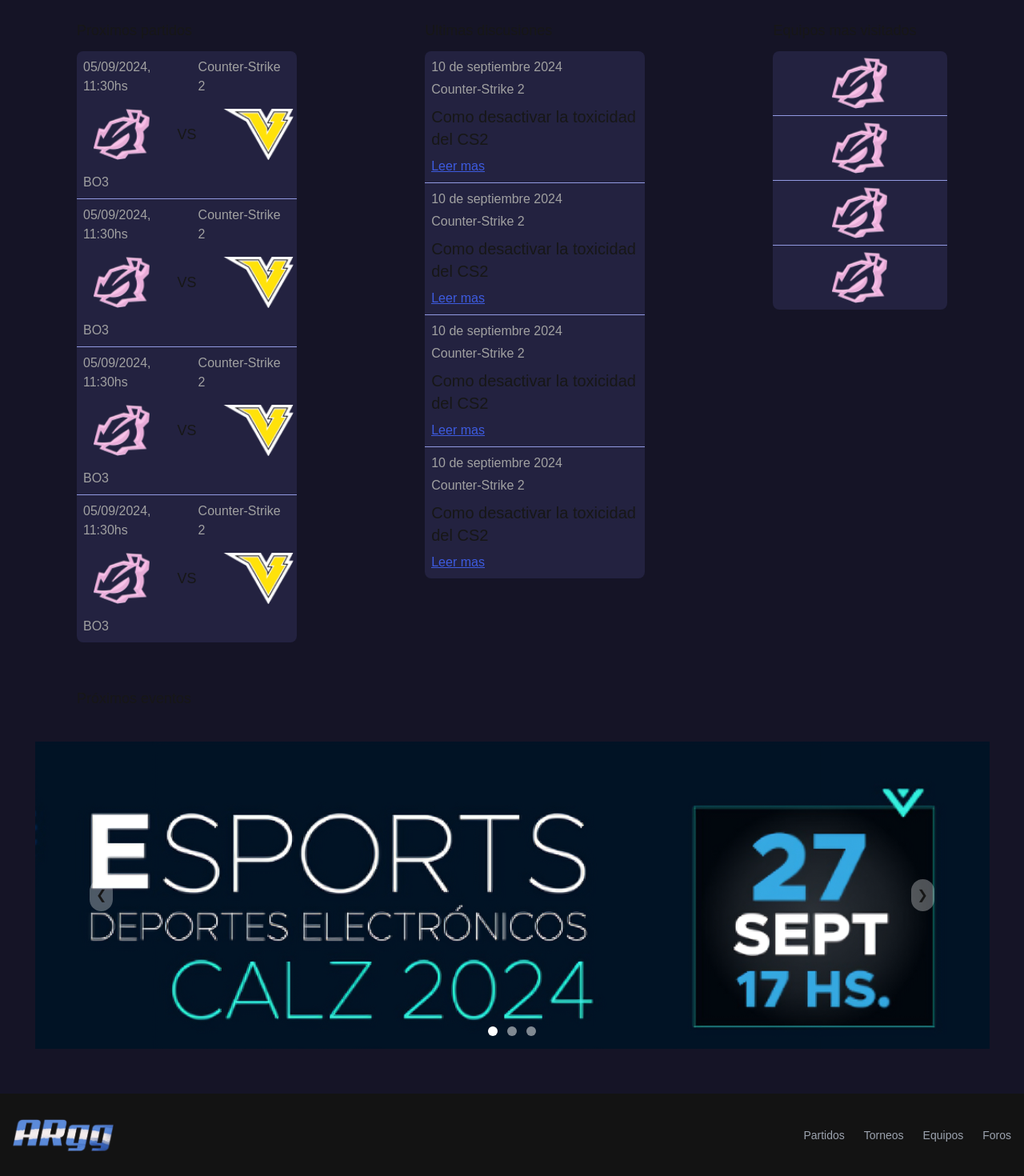
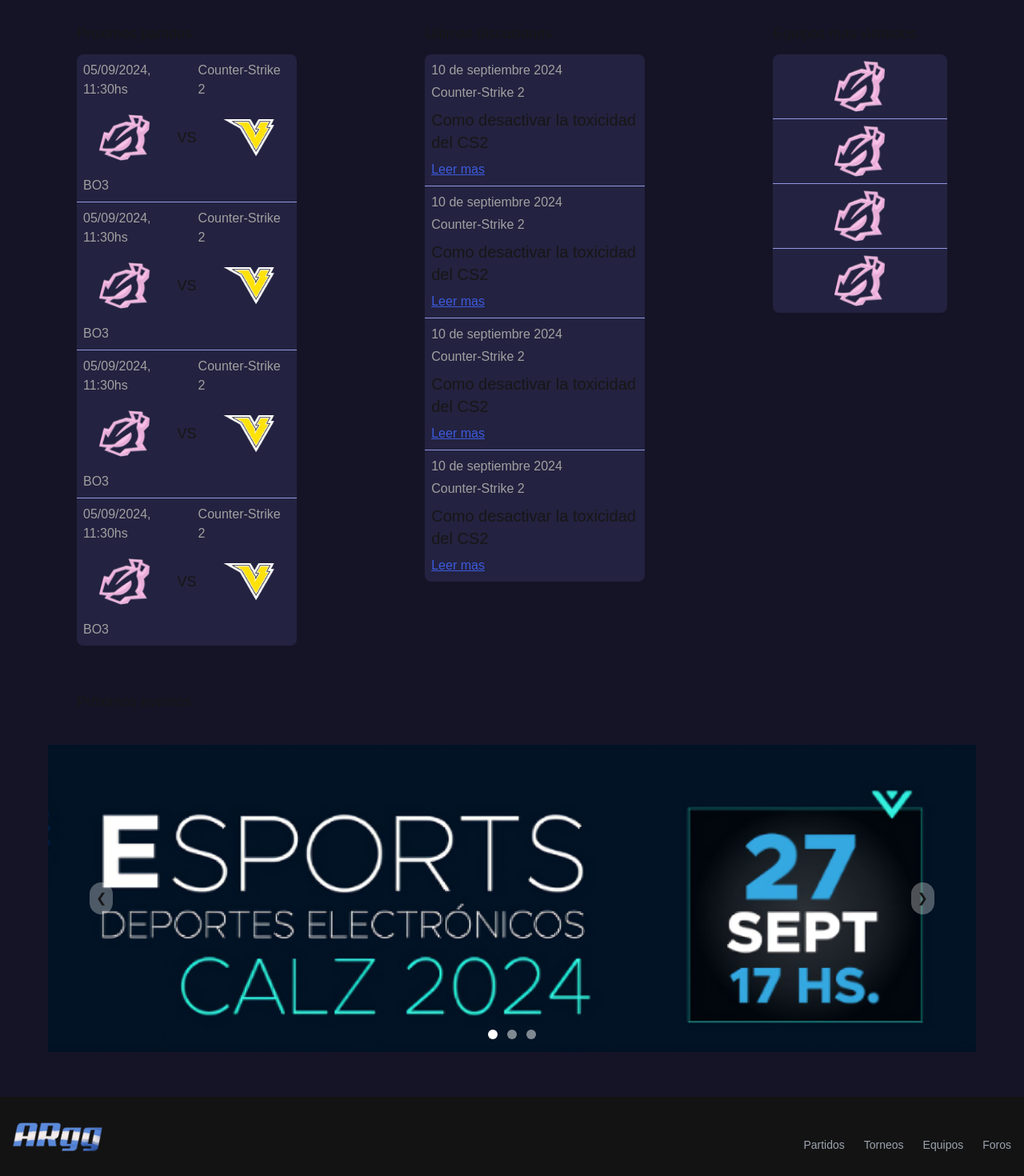
Before and after one commit to matugramajo/ARgg, a Next.js app: page / in a window 1280 px wide. Shown: the part 340-1810 px from the top of the page at 80% size. Built offline with nearby package versions, Linux system fonts and the light colour scheme.

Commit message:
cambie el tag img por Image

```diff
--- a/src/app/components/cards.tsx
+++ b/src/app/components/cards.tsx
@@ -1,4 +1,5 @@
 import React from "react";
+import Image from "next/image";
 
 const Cards: React.FC = () => {
   return (
@@ -14,12 +15,22 @@
               <div>Counter-Strike 2</div>
             </div>
             <div className="grid grid-cols-3 justify-between py-4">
-              <div className="justify-self-end">
-                <img src="/Logo Shinden.png" className="h-16" alt="Logo ARgg" />
+              <div className="justify-self-end relative w-16 h-16">
+                <Image
+                  objectFit="contain"
+                  layout="fill"
+                  src="/Logo Shinden.png"
+                  alt="Logo ARgg"
+                />
               </div>
               <div className="justify-self-center content-center">VS</div>
-              <div className="justify-self-start">
-                <img src="/Logo Velox.png" className="h-16" alt="Logo ARgg" />
+              <div className="justify-self-start relative w-16 h-16">
+                <Image
+                  objectFit="contain"
+                  layout="fill"
+                  src="/Logo Velox.png"
+                  alt="Logo ARgg"
+                />
               </div>
             </div>
             <div className="px-2 text-base text-[#a1a1a1]">BO3</div>
@@ -30,14 +41,25 @@
               <div>Counter-Strike 2</div>
             </div>
             <div className="grid grid-cols-3 justify-between py-4">
-              <div className="justify-self-end">
-                <img src="/Logo Shinden.png" className="h-16" alt="Logo ARgg" />
+              <div className="justify-self-end relative w-16 h-16">
+                <Image
+                  objectFit="contain"
+                  layout="fill"
+                  src="/Logo Shinden.png"
+                  alt="Logo ARgg"
+                />
               </div>
               <div className="justify-self-center content-center">VS</div>
-              <div className="justify-self-start">
-                <img src="/Logo Velox.png" className="h-16" alt="Logo ARgg" />
+              <div className="justify-self-start relative w-16 h-16">
+                <Image
+                  objectFit="contain"
+                  layout="fill"
+                  src="/Logo Velox.png"
+                  alt="Logo ARgg"
+                />
               </div>
             </div>
+
             <div className="px-2 text-base text-[#a1a1a1]">BO3</div>
           </div>
           <div className="border-b border-b-[#9199E1] py-2">
@@ -46,12 +68,22 @@
               <div>Counter-Strike 2</div>
             </div>
             <div className="grid grid-cols-3 justify-between py-4">
-              <div className="justify-self-end">
-                <img src="/Logo Shinden.png" className="h-16" alt="Logo ARgg" />
+              <div className="justify-self-end relative w-16 h-16">
+                <Image
+                  objectFit="contain"
+                  layout="fill"
+                  src="/Logo Shinden.png"
+                  alt="Logo ARgg"
+                />
               </div>
               <div className="justify-self-center content-center">VS</div>
-              <div className="justify-self-start">
-                <img src="/Logo Velox.png" className="h-16" alt="Logo ARgg" />
+              <div className="justify-self-start relative w-16 h-16">
+                <Image
+                  objectFit="contain"
+                  layout="fill"
+                  src="/Logo Velox.png"
+                  alt="Logo ARgg"
+                />
               </div>
             </div>
             <div className="px-2 text-base text-[#a1a1a1]">BO3</div>
@@ -62,14 +94,25 @@
               <div>Counter-Strike 2</div>
             </div>
             <div className="grid grid-cols-3 justify-between py-4">
-              <div className="justify-self-end">
-                <img src="/Logo Shinden.png" className="h-16" alt="Logo ARgg" />
+              <div className="justify-self-end relative w-16 h-16">
+                <Image
+                  objectFit="contain"
+                  layout="fill"
+                  src="/Logo Shinden.png"
+                  alt="Logo ARgg"
+                />
               </div>
               <div className="justify-self-center content-center">VS</div>
-              <div className="justify-self-start">
-                <img src="/Logo Velox.png" className="h-16" alt="Logo ARgg" />
+              <div className="justify-self-start relative w-16 h-16">
+                <Image
+                  objectFit="contain"
+                  layout="fill"
+                  src="/Logo Velox.png"
+                  alt="Logo ARgg"
+                />
               </div>
             </div>
+
             <div className="px-2 text-base text-[#a1a1a1]">BO3</div>
           </div>
         </div>
@@ -151,29 +194,41 @@
         </div>
         <div className="flex flex-col bg-[#232240] rounded-lg">
           <div className="grid grid-flow-col border-b border-b-[#9199E1] py-2">
-            <img
+            <Image
               src="/Logo Shinden.png"
+              width={64}
+              height={64}
+              objectFit="contain"
               className="h-16 justify-self-center"
               alt="Logo ARgg"
             />
           </div>
           <div className="grid grid-flow-row border-b border-b-[#9199E1] py-2">
-            <img
+            <Image
               src="/Logo Shinden.png"
+              width={64}
+              height={64}
+              objectFit="contain"
               className="h-16 justify-self-center"
               alt="Logo ARgg"
             />
           </div>
           <div className="grid grid-flow-row border-b border-b-[#9199E1] py-2">
-            <img
+            <Image
               src="/Logo Shinden.png"
+              width={64}
+              height={64}
+              objectFit="contain"
               className="h-16 justify-self-center"
               alt="Logo ARgg"
             />
           </div>
           <div className="grid grid-flow-row py-2">
-            <img
+            <Image
               src="/Logo Shinden.png"
+              width={64}
+              height={64}
+              objectFit="contain"
               className="h-16 justify-self-center"
               alt="Logo ARgg"
             />
--- a/src/app/components/carousel.tsx
+++ b/src/app/components/carousel.tsx
@@ -1,6 +1,7 @@
 "use client";
 
 import React, { useState } from "react";
+import Image from "next/image";
 
 const Carousel: React.FC = () => {
   const [currentIndex, setCurrentIndex] = useState(0);
@@ -28,8 +29,10 @@
               index === currentIndex ? "opacity-100" : "opacity-0"
             }`}
           >
-            <img
+            <Image
               src={image}
+              layout="fill"
+              objectFit="contain"
               className="block h-full object-cover justify-self-center"
               alt={`Slide ${index + 1}`}
             />
--- a/src/app/components/footer.tsx
+++ b/src/app/components/footer.tsx
@@ -1,4 +1,5 @@
 import React from "react";
+import Image from "next/image";
 import { X, Github, Discord, Linkedin } from "./logos";
 
 const Footer: React.FC = () => {
@@ -7,10 +8,19 @@
       <div className="w-full max-w-screen-xl mx-auto p-4 md:py-8">
         <div className="sm:flex sm:items-center sm:justify-between">
           <a
-            href="https://flowbite.com/"
+            href="#"
             className="flex items-center mb-4 sm:mb-0 space-x-3 rtl:space-x-reverse"
           >
-            <img src="/Logo-ARgg-2.png" className="h-10" alt="Flowbite Logo" />
+            <div className="relative h-14 w-28">
+              <Image
+                src="/Logo-ARgg-2.png"
+                layout="responsive"
+                width={100}
+                height={50}
+                objectFit="contain"
+                alt="Flowbite Logo"
+              />
+            </div>
           </a>
           <ul className="flex flex-wrap items-center mb-6 text-sm font-medium sm:mb-0 text-gray-400">
             <li>
--- a/src/app/components/navbar.tsx
+++ b/src/app/components/navbar.tsx
@@ -1,41 +1,86 @@
-import React from 'react';
-import { Arg } from './logos';
+import React from "react";
+import Image from "next/image";
+import { Arg } from "./logos";
 
 const Navbar: React.FC = () => {
   return (
     <nav className="bg-[#131313] border-gray-700">
       <div className="flex flex-wrap items-center justify-between mx-10 py-2">
-        <a href="#" className="flex items-center space-x-3 rtl:space-x-reverse">
-            <img src="/Logo-ARgg.png" className="h-16" alt="Logo ARgg" />
+        <a
+          href="#"
+          className="flex items-center mb-4 sm:mb-0 space-x-3 rtl:space-x-reverse"
+        >
+          <div className="relative h-20 w-40">
+            <Image
+              src="/Logo-ARgg.png"
+              layout="responsive"
+              width={100}
+              height={50}
+              objectFit="contain"
+              alt="Flowbite Logo"
+            />
+          </div>
         </a>
         <div className="hidden w-full md:block md:w-auto" id="navbar-dropdown">
-        <ul className="flex font-medium p-4 mt-4 border rounded-lg md:space-x-8 rtl:space-x-reverse md:mt-0 md:border-0 border-gray-700">
+          <ul className="flex font-medium p-4 mt-4 border rounded-lg md:space-x-8 rtl:space-x-reverse md:mt-0 md:border-0 border-gray-700">
             <li>
-                <a href="#" className="block py-2 px-3 rounded text-white hover:text-blue-500 text-xl">Partidos</a>
+              <a
+                href="#"
+                className="block py-2 px-3 rounded text-white hover:text-blue-500 text-xl"
+              >
+                Partidos
+              </a>
             </li>
             <li>
-                <a href="#" className="block py-2 px-3 rounded text-white hover:text-blue-500 text-xl">Torneos</a>
+              <a
+                href="#"
+                className="block py-2 px-3 rounded text-white hover:text-blue-500 text-xl"
+              >
+                Torneos
+              </a>
             </li>
             <li>
-                <a href="#" className="block py-2 px-3 rounded text-white hover:text-blue-500 text-xl">Equipos</a>
+              <a
+                href="#"
+                className="block py-2 px-3 rounded text-white hover:text-blue-500 text-xl"
+              >
+                Equipos
+              </a>
             </li>
             <li>
-                <a href="#" className="block py-2 px-3 rounded text-white hover:text-blue-500 text-xl">Foros</a>
+              <a
+                href="#"
+                className="block py-2 px-3 rounded text-white hover:text-blue-500 text-xl"
+              >
+                Foros
+              </a>
             </li>
             <li>
-                <button
+              <button
                 id="dropdownNavbarLink"
                 data-dropdown-toggle="dropdownNavbar"
                 className="flex items-center justify-between w-full md:w-auto rounded border-2 border-[#949ba3] p-1 text-white hover:text-blue-500 bg-[#494949]"
+              >
+                <Arg />
+                <a className="ms-2.5">Español</a>
+                <svg
+                  className="w-2.5 h-2.5 ms-2.5"
+                  aria-hidden="true"
+                  xmlns="http://www.w3.org/2000/svg"
+                  fill="none"
+                  viewBox="0 0 10 6"
                 >
-                <Arg />
-                <a className='ms-2.5'>Español</a>
-                <svg className="w-2.5 h-2.5 ms-2.5" aria-hidden="true" xmlns="http://www.w3.org/2000/svg" fill="none" viewBox="0 0 10 6">
-                    <path stroke="currentColor" strokeLinecap="round" strokeLinejoin="round" strokeWidth="2" d="m1 1 4 4 4-4" />
+                  <path
+                    stroke="currentColor"
+                    strokeLinecap="round"
+                    strokeLinejoin="round"
+                    strokeWidth="2"
+                    d="m1 1 4 4 4-4"
+                  />
                 </svg>
-                </button>
+              </button>
             </li>
-        </ul>
+          </ul>
         </div>
       </div>
     </nav>
```
Also changed, not shown: public/PGL.jpg.
